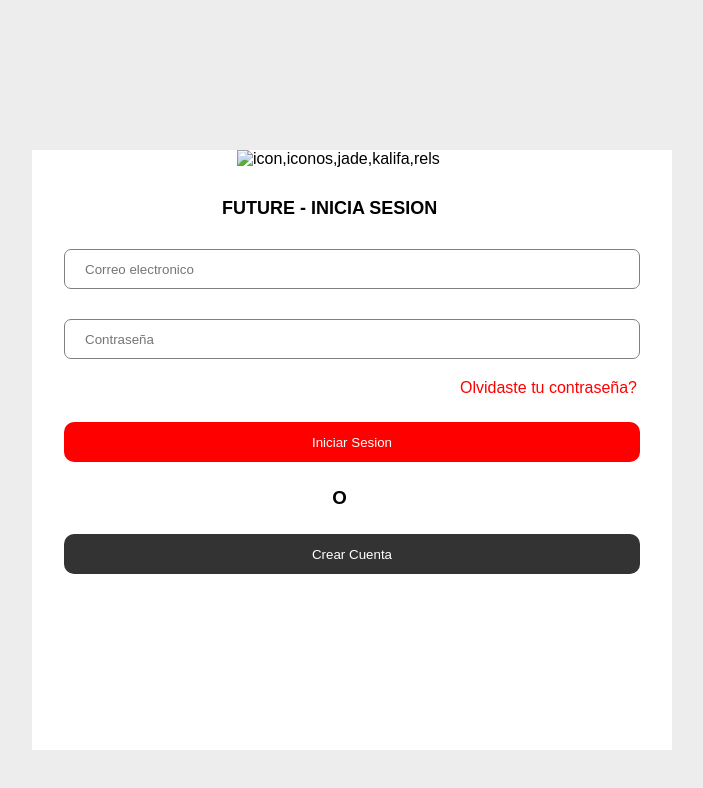
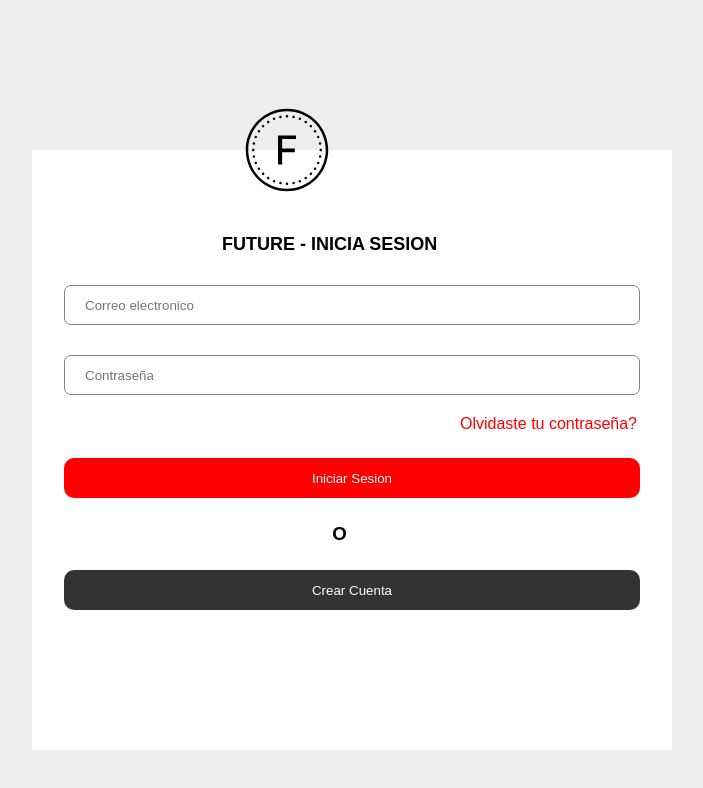
Before and after one commit to Jadnell939/futura-app, a plain HTML site: page log.html in a window 1280 px wide. Shown: the whole page, without its empty margins (288-991 px from the left). Drawn offline with Linux system fonts and the light colour scheme.

Commit message:
Update log.html

```diff
--- a/log.html
+++ b/log.html
@@ -14,7 +14,7 @@
 
                         </div>
                         <form class="sect__form" name="form">
-                            <img src="img/icon.svg" alt="icon,iconos,jade,kalifa,rels">
+                            <img src="icon.svg" alt="icon,iconos,jade,kalifa,rels">
 
                             <h1>Future - Inicia Sesion</h1>
                             <input type="email" name="email" id="email" placeholder="Correo electronico">
```
